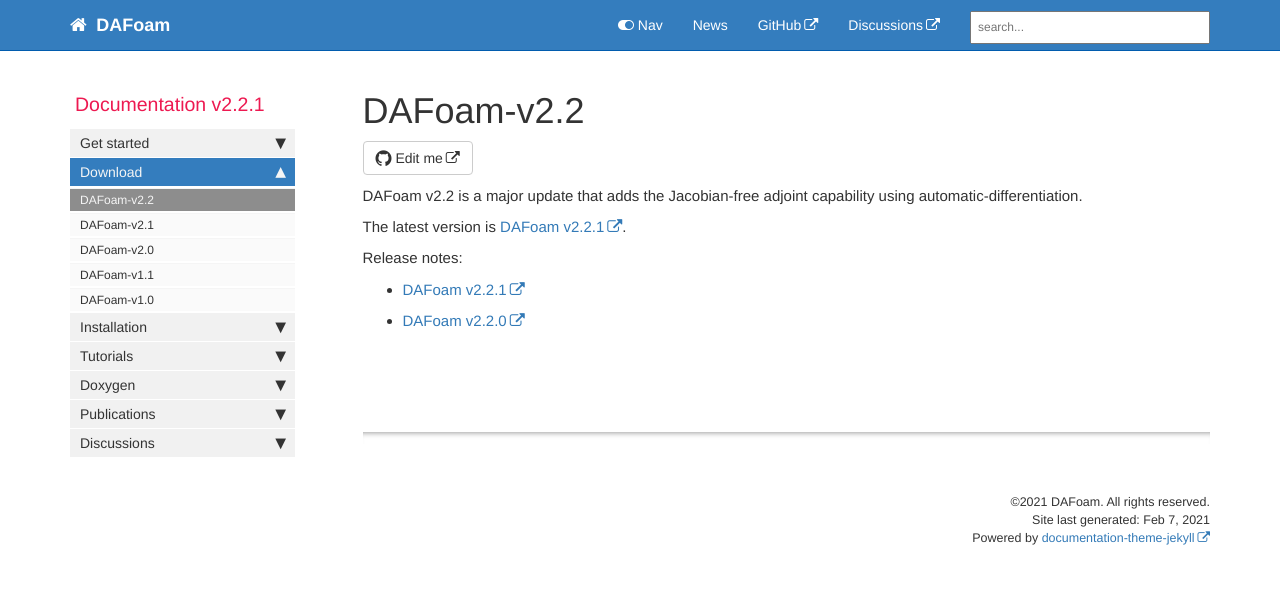
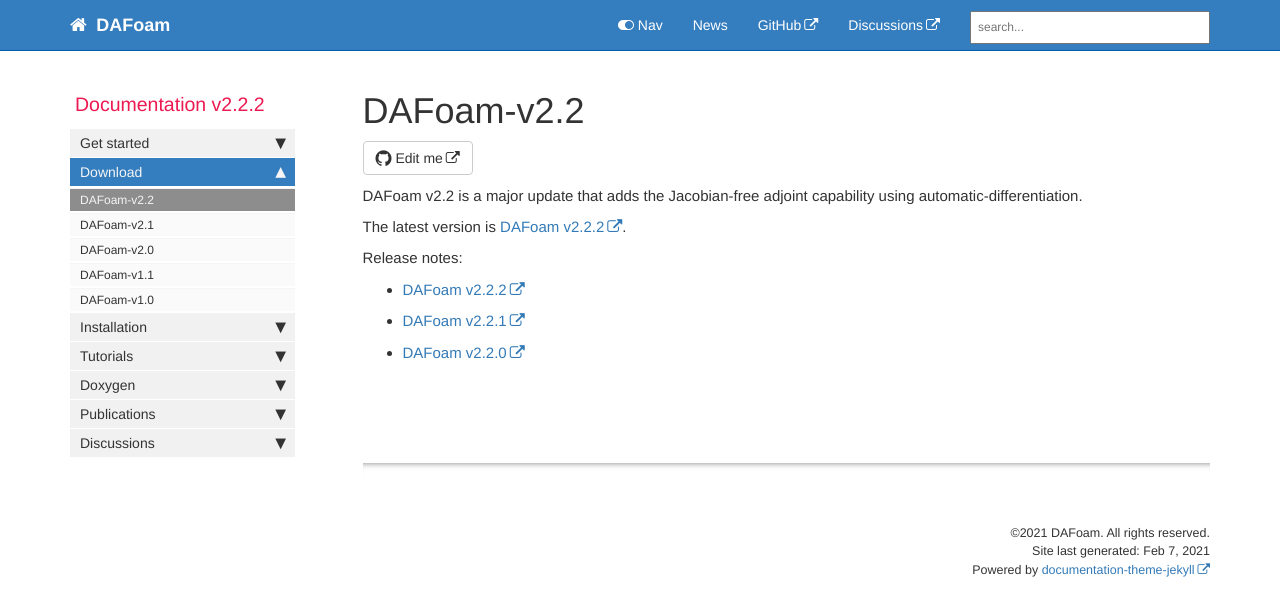
Before and after one commit to DAFoam/DAFoam.github.io, a Jekyll site: the page built from pages/mydoc/mydoc_download_v2.2.md, in a window 1280 px wide. Shown: the top 616 px of the page. Built offline with Jekyll 4.4.1, drawn with Linux system fonts in a browser that asks for light colours; comment, search, counter and statistics services are not loaded.

Commit message:
content update

```diff
--- a/_config.yml
+++ b/_config.yml
@@ -12,7 +12,7 @@ site_title: DAFoam
 company_name: DAFoam
 # this appears in the footer
 
-latest_version: v2.2.1
+latest_version: v2.2.2
 # define the latest version of DAFoam
 
 github_editme_path: DAFoam/DAFoam.github.io/blob/master/
--- a/_data/sidebars/mydoc_sidebar.yml
+++ b/_data/sidebars/mydoc_sidebar.yml
@@ -2,7 +2,7 @@
 
 entries:
 - title: sidebar
-  product: Documentation v2.2.1
+  product: Documentation v2.2.2
   version:
   folders:
 
--- a/pages/mydoc/mydoc_download_v2.2.md
+++ b/pages/mydoc/mydoc_download_v2.2.md
@@ -13,6 +13,8 @@ The latest version is [DAFoam {{ site.latest_version }}](https://github.com/mdol
 
 Release notes:
 
+- [DAFoam v2.2.2](https://github.com/mdolab/dafoam/releases/tag/v2.2.2)
+
 - [DAFoam v2.2.1](https://github.com/mdolab/dafoam/releases/tag/v2.2.1)
 
 - [DAFoam v2.2.0](https://github.com/mdolab/dafoam/releases/tag/v2.2.0)
```
